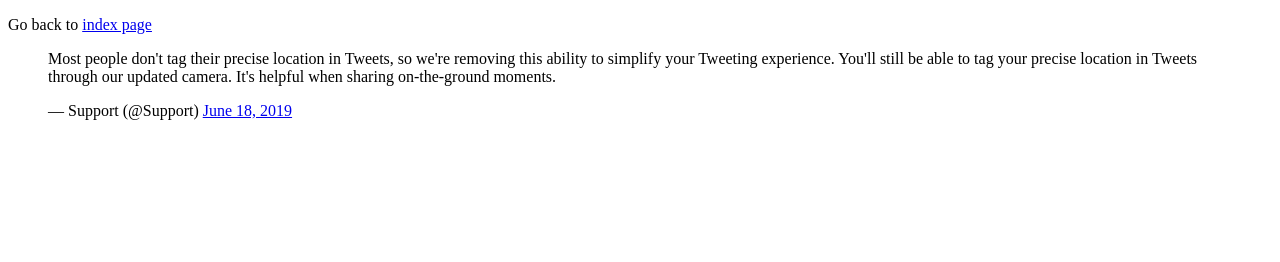
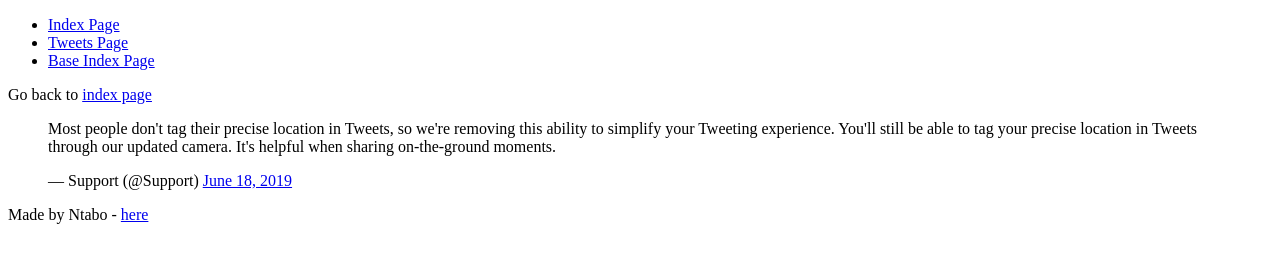
Before and after one commit to brianacademy/My_First_Portfolio, a plain HTML site: page html_basic/tweets.html in a window 1280 px wide. Drawn offline with Linux system fonts and the light colour scheme.

Commit message:
updated tweets.html and index.html

```diff
--- a/html_basic/tweets.html
+++ b/html_basic/tweets.html
@@ -6,6 +6,17 @@
   <title>Document</title>
 </head>
 <body>
+  <header>
+    <nav>
+      <ul>
+        <li><a href="index.html">Index Page</a></li>
+        <li><a href="tweets.html">Tweets Page</a></li>
+        <li><a href="base_index.html">Base Index Page</a></li>
+      </ul>
+    </nav>
+
+  </header>
+  <main>
     <p>
       Go back to <a href="index.html">index page</a>
     </p>
@@ -18,5 +29,12 @@
       <a href="https://twitter.com/Support/status/1141039841993355264?ref_src=twsrc%5Etfw">June 18, 2019</a>
     </blockquote>
     <script async src="https://platform.twitter.com/widgets.js" charset="utf-8"></script>
+  </main>
+  <footer>
+    <p>
+      Made by Ntabo - <a href="#" target="_blank">here</a>
+    </p>
+  </footer>
+
 </body>
 </html>
```
Also changed, not shown: html_basic/index.html (+8 -5 lines). Lines whose indentation alone changed are shown as unchanged.
